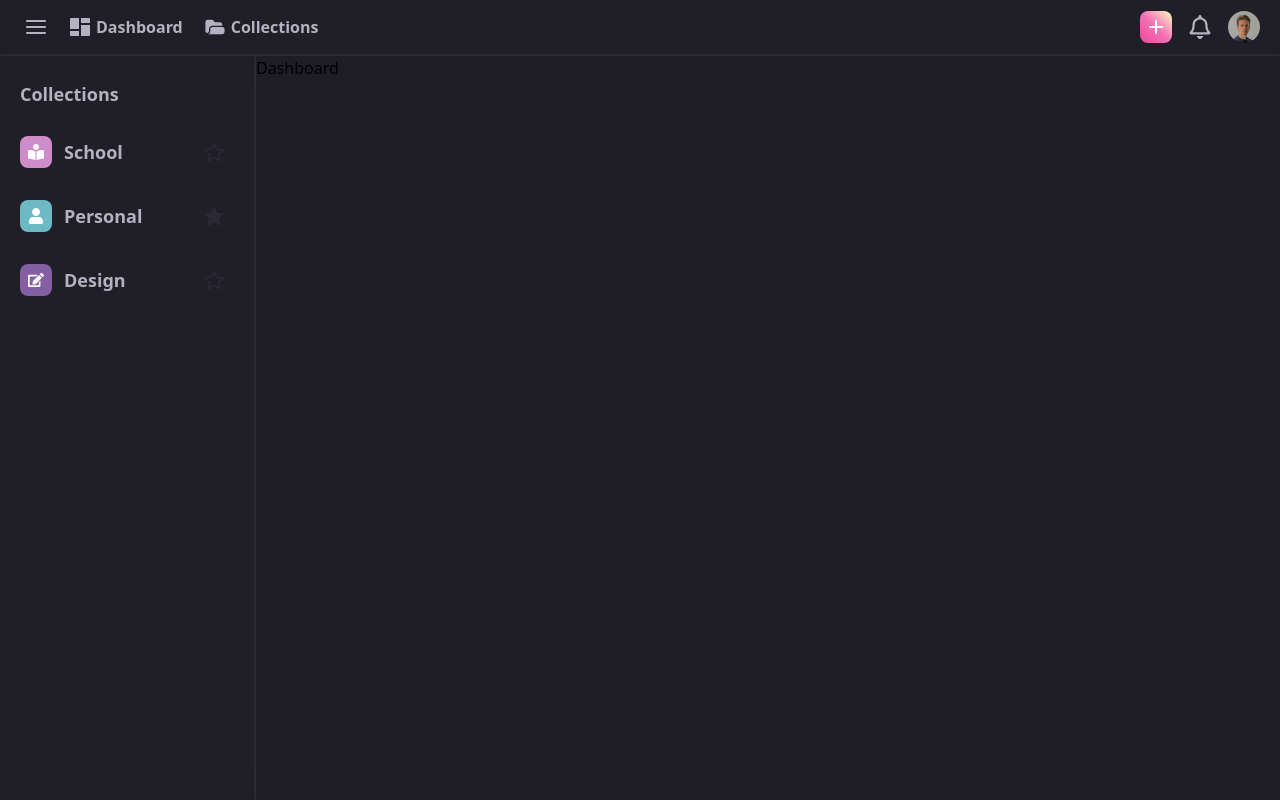
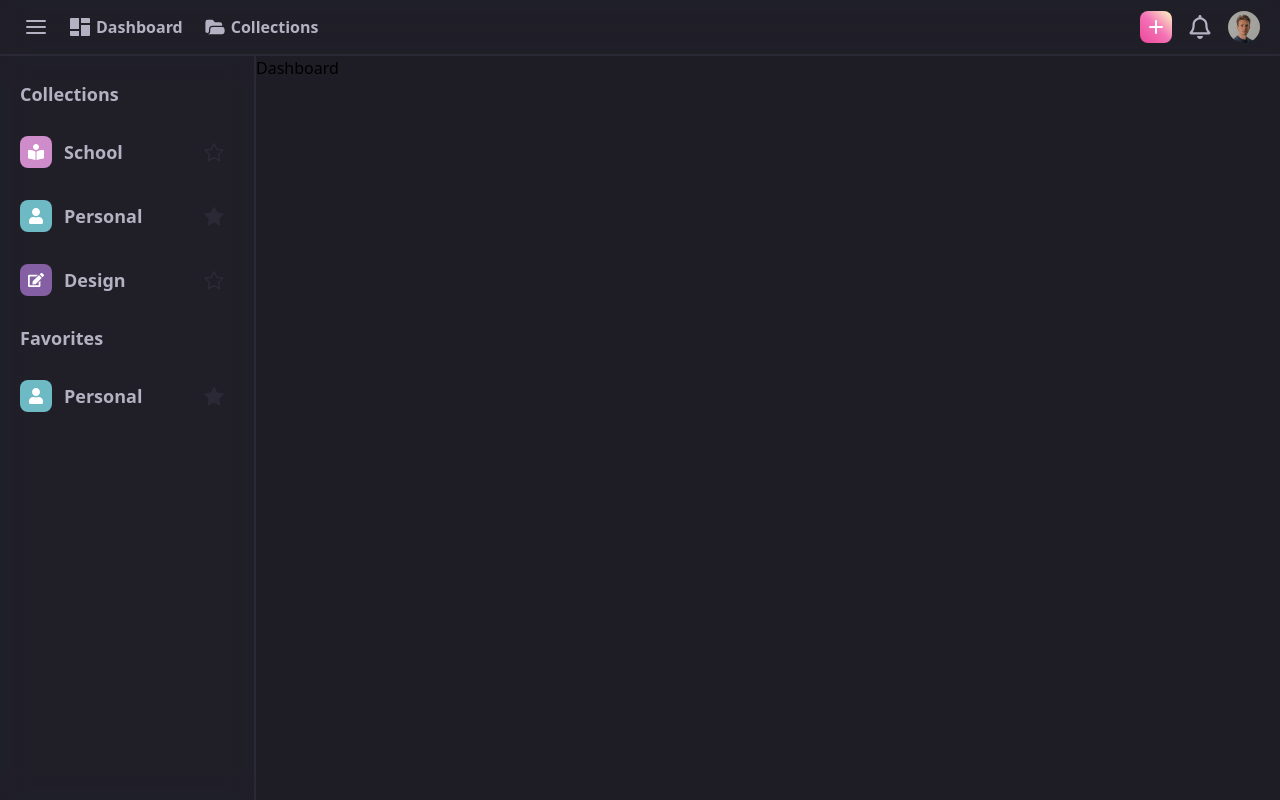
Before and after one commit to iliaalekseevofb/Tasks, a React (Create React App) app: page / in a window 1280 px wide. Built offline with nearby package versions, Linux system fonts and the light colour scheme; the HTML template or start-up script is replaced by a standard one.

Commit message:
Favorites sections is added to the sidebar

```diff
--- a/src/components/Common/Sidebar.tsx
+++ b/src/components/Common/Sidebar.tsx
@@ -1,28 +1,22 @@
 import { useContext } from 'react';
 import { GlobalContext } from '../../context/GlobalContext';
-import { Link } from 'react-router-dom';
-import { AiFillStar, AiOutlineStar } from 'react-icons/ai';
+import SidebarCollection from './SidebarItems/SidebarCollection';
 
 const Sidebar = () => {
-  const {collections, setCollections, isOpenSidebar} = useContext(GlobalContext);
+  const {collections, isOpenSidebar} = useContext(GlobalContext);
 
   return (
     <div className={`fixed z-10 top-14 left-0 bottom-0 w-64 h-screen py-6 overflow-auto ${isOpenSidebar ? '-translate-x-full sm:translate-x-0' : '-translate-x-full'} ease-in-out duration-200 border-r-2 border-secondaryBgHover bg-secondaryBgHover bg-clip-padding backdrop-filter backdrop-blur-md bg-opacity-20`}>
       <h4 className="mb-3 px-standardP text-lg font-bold text-standardC">Collections</h4>
       {collections.map((item) => (
-        <div key={item.id} className='group relative w-full hover:bg-secondaryBgHover transition-colors duration-200 cursor-pointer'>
-          <Link className='w-full py-4 px-standardP flex items-center' to={`collections/${item.link}`}>
-            <div className="w-navItemDesktop h-navItemDesktop mr-3 flex justify-center items-center rounded-standard text-white" style={{backgroundColor: item.color}}>
-              {item.icon}
-            </div>
-            <h4 className="text-lg font-semibold text-standardC">{item.name}</h4>
-          </Link>
-          <button onClick={() => {setCollections(collections.map(obj => obj.id === item.id ? {...obj, favorite: !obj.favorite} : obj))}} className='absolute z-20 top-[20%] w-navItemMobile h-navItemMobile flex justify-center items-center rounded-full bg-transparent hover:bg-secondaryBgHoverHover transition-colors duration-200 right-0 mr-standardP'>
-            {item.favorite
-              ? <AiFillStar className='w-iconSizeDesktop h-iconSizeDesktop text-secondaryBgHover group-hover:text-yellow-400 transition-colors duration-200' />
-              : <AiOutlineStar className='w-iconSizeDesktop h-iconSizeDesktop text-secondaryBgHover group-hover:text-standardC transition-colors duration-200' />
-            }
-          </button>
+        <SidebarCollection id={item.id} name={item.name} link={item.link} color={item.color} icon={item.icon} favorite={item.favorite} />
+      ))}
+      <h4 className="my-3 px-standardP text-lg font-bold text-standardC">Favorites</h4>
+      {collections.map((item) => (
+        <div key={item.id}>
+          {item.favorite &&
+            <SidebarCollection id={item.id} name={item.name} link={item.link} color={item.color} icon={item.icon} favorite={item.favorite} />
+          }
         </div>
       ))}
     </div>
--- /dev/null
+++ b/src/components/Common/SidebarItems/SidebarCollection.tsx
@@ -0,0 +1,37 @@
+import { useContext } from 'react';
+import { GlobalContext } from '../../../context/GlobalContext';
+import { Link } from 'react-router-dom';
+import { AiFillStar, AiOutlineStar } from 'react-icons/ai';
+
+type SidebarCollectionProps = {
+  id: number,
+  name: string,
+  link: string,
+  color: string,
+  icon: React.ReactNode,
+  favorite: boolean
+}
+
+
+const SidebarCollection = (props: SidebarCollectionProps) => {
+  const {collections, setCollections} = useContext(GlobalContext);
+
+  return (
+    <div key={props.id} className='group relative w-full hover:bg-secondaryBgHover transition-colors duration-200 cursor-pointer'>
+      <Link className='w-full py-4 px-standardP flex items-center' to={`collections/${props.link}`}>
+        <div className="w-navItemDesktop h-navItemDesktop mr-3 flex justify-center items-center rounded-standard text-white" style={{backgroundColor: props.color}}>
+          {props.icon}
+        </div>
+        <h4 className="text-lg font-semibold text-standardC">{props.name}</h4>
+      </Link>
+      <button onClick={() => {setCollections(collections.map(obj => obj.id === props.id ? {...obj, favorite: !obj.favorite} : obj))}} className='absolute z-20 top-[20%] w-navItemMobile h-navItemMobile flex justify-center items-center rounded-full bg-transparent hover:bg-secondaryBgHoverHover transition-colors duration-200 right-0 mr-standardP'>
+        {props.favorite
+          ? <AiFillStar className='w-iconSizeDesktop h-iconSizeDesktop text-secondaryBgHover group-hover:text-yellow-400 transition-colors duration-200' />
+          : <AiOutlineStar className='w-iconSizeDesktop h-iconSizeDesktop text-secondaryBgHover group-hover:text-standardC transition-colors duration-200' />
+        }
+      </button>
+    </div>
+  )
+}
+
+export default SidebarCollection
```
